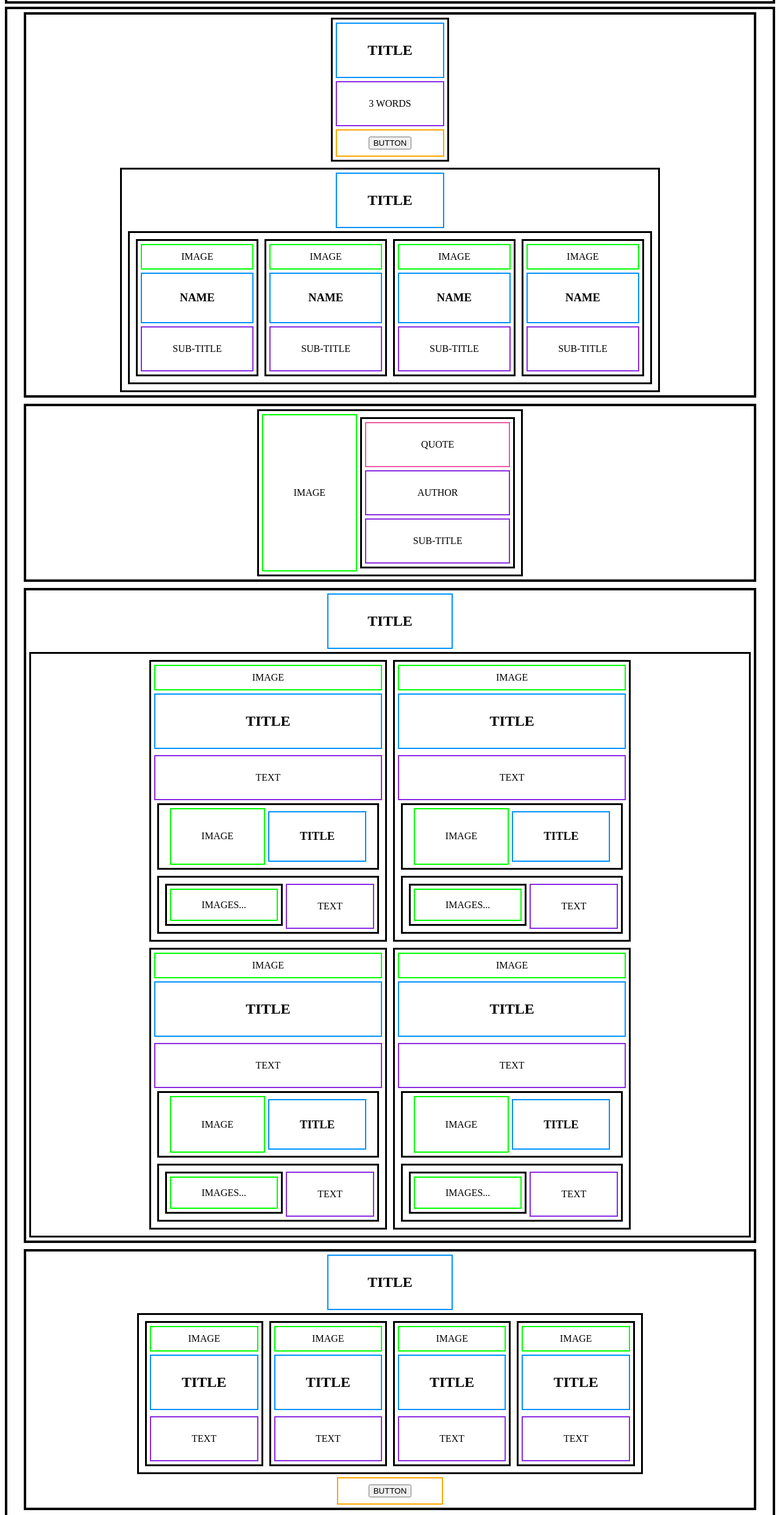
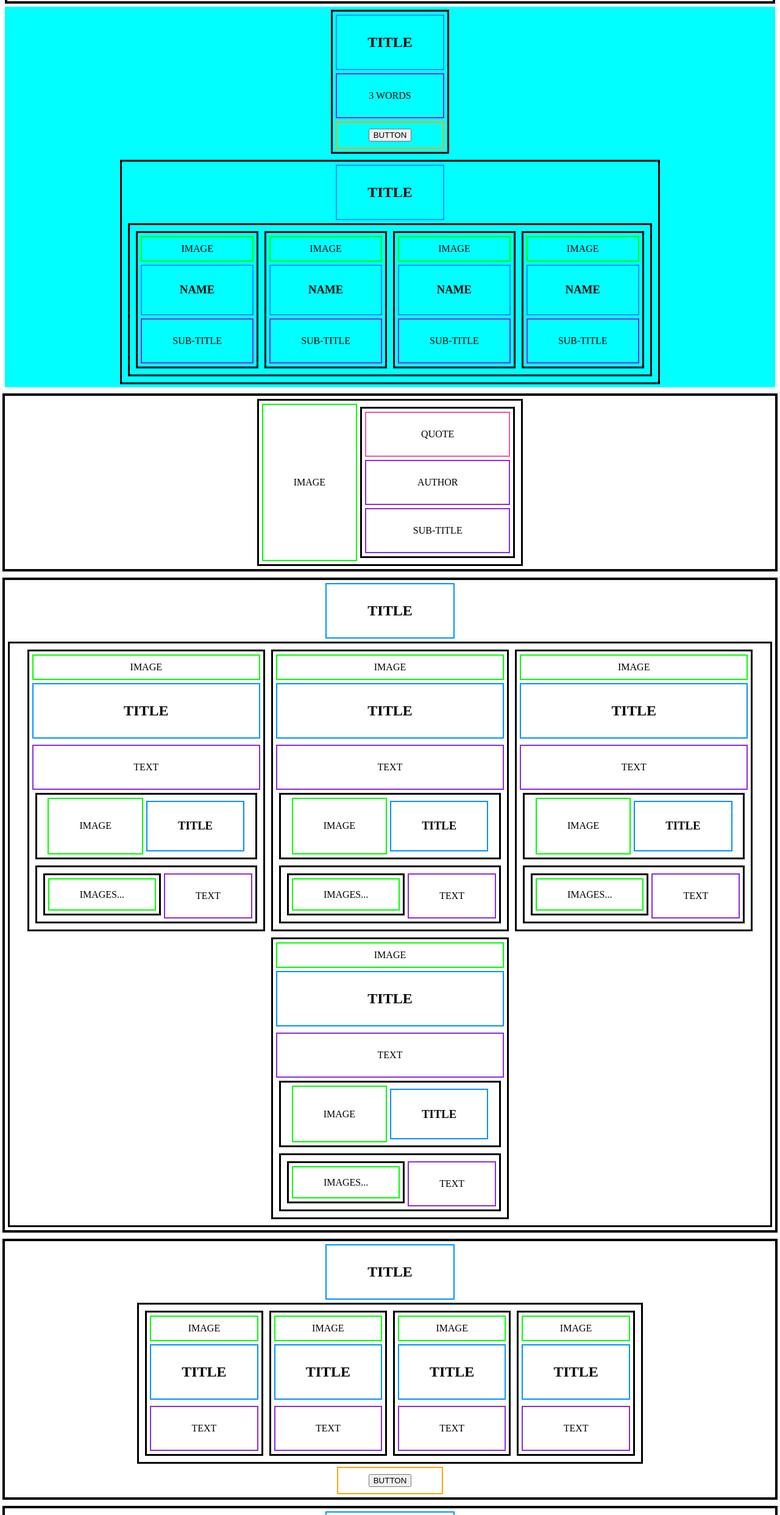
Before and after one commit to michaellgans/atlas-web-development, a plain HTML site: page css_advanced/index.html in a window 1280 px wide. Shown: the part 76-2560 px from the top of the page at 61% size. Drawn offline with Linux system fonts and the light colour scheme; files that its build step writes are made by us from their sources.

Commit message:
Adjusts width

```diff
--- a/css_advanced/index.html
+++ b/css_advanced/index.html
@@ -6,12 +6,11 @@
     <title>Smile School</title>
 
     <!-- Style Sheets -->
-    <link rel="stylesheet" type="text/css" href="static/style/header.css">
-    <link rel="stylesheet" type="text/css" href="static/style/body.css">
-    <link rel="stylesheet" type="text/css" href="static/style/footer.css">
+    <link rel="stylesheet" type="text/css" href="style/header.css">
+    <link rel="stylesheet" type="text/css" href="style/body.css">
+    <link rel="stylesheet" type="text/css" href="style/footer.css">
 </head>
 <body>
-
     <!-- Header (TASK 1)-->
     <header>
         <div class="logo">
--- a/css_advanced/style/body.css
+++ b/css_advanced/style/body.css
@@ -31,8 +31,8 @@
     justify-content: center; /* main axis */
     align-items: center; /* cross axis */
     align-content: center; /* line behavior */
-    border: var(--container-border);
-    margin: var(--container-margin);
+    /* border: var(--container-border); */
+    /* margin: var(--container-margin); */
 }
 
 /* Banner Styling */
@@ -42,9 +42,10 @@
     justify-content: center; /* main axis */
     align-items: center; /* cross axis */
     align-content: center; /* line behavior */
-    width: 95%;
-    border: var(--container-border);
+    width: 100%;
+    /* border: var(--container-border); */
     margin: var(--container-margin);
+    background-color: aqua;
 }
 
 .box-1A {
@@ -147,7 +148,7 @@
     justify-content: center; /* main axis */
     align-items: center; /* cross axis */
     align-content: center; /* line behavior */
-    width: 95%;
+    width: 100%;
     border: var(--container-border);
     margin: var(--container-margin);
 }
@@ -187,7 +188,7 @@
     justify-content: center; /* main axis */
     align-items: center; /* cross axis */
     align-content: center; /* line behavior */
-    width: 95%;
+    width: 100%;
     border: var(--container-border);
     margin: var(--container-margin);
 }
@@ -243,7 +244,7 @@
     justify-content: center; /* main axis */
     align-items: center; /* cross axis */
     align-content: center; /* line behavior */
-    width: 95%;
+    width: 100%;
     border: var(--container-border);
     margin: var(--container-margin);
 }
@@ -292,7 +293,7 @@
     justify-content: center; /* main axis */
     align-items: center; /* cross axis */
     align-content: center; /* line behavior */
-    width: 95%;
+    width: 100%;
     border: var(--container-border);
     margin: var(--container-margin);
 }
```
